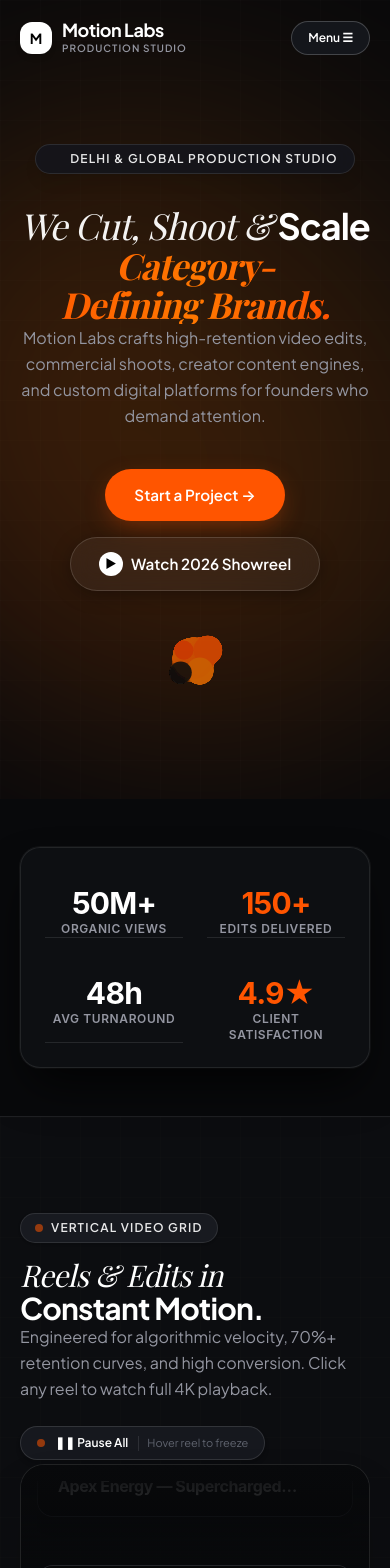
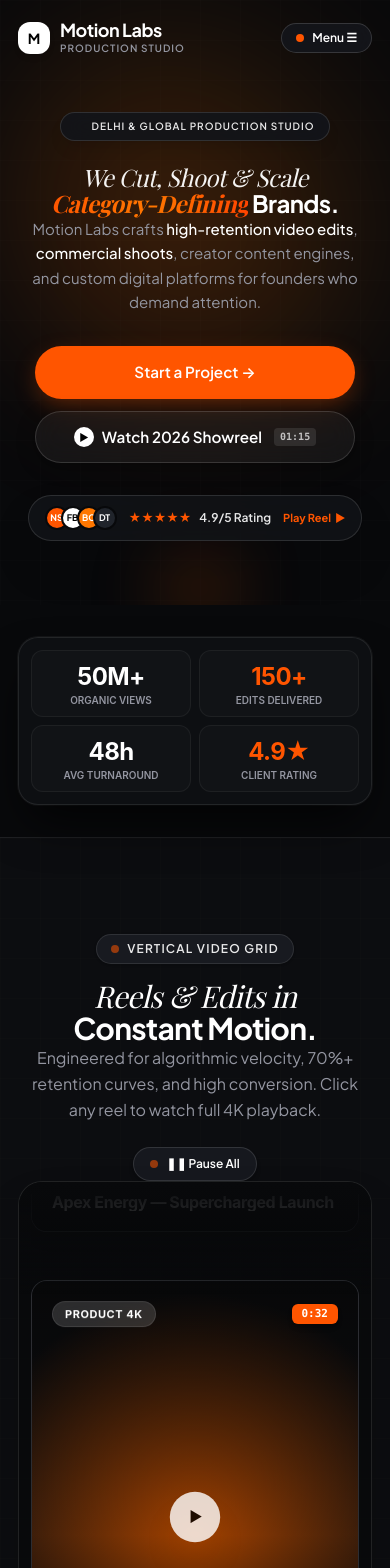
Before and after one commit to ranjeetmishra17/MotionLabsWork, a React (Vite) app in the folder frontend/: page / in a window 390 px wide. Shown: the top 1568 px of the page. Built offline with nearby package versions, Linux system fonts and the light colour scheme; a web font is replaced by a local one.

Commit message:
Update frontend UI components, styling, and sections

```diff
--- a/frontend/src/components/Navbar.jsx
+++ b/frontend/src/components/Navbar.jsx
@@ -74,40 +74,42 @@ export default function Navbar({ onOpenShowreel }) {
           </a>
         </div>
 
-        {/* Mobile Hamburger */}
+        {/* Mobile Hamburger / Toggle */}
         <button
-          className="md:hidden text-xs font-semibold border border-white/20 bg-[#14161b] rounded-full px-4 py-2 text-white focus-ring"
+          className="md:hidden flex items-center gap-2 text-xs font-semibold border border-white/15 bg-[#14161b]/90 backdrop-blur-md rounded-full px-3.5 py-1.5 text-white active:scale-95 transition-transform focus-ring"
           onClick={() => setOpen((o) => !o)}
           aria-expanded={open}
-          aria-label="Toggle menu"
+          aria-label="Toggle navigation menu"
         >
-          {open ? 'Close' : 'Menu ☰'}
+          <span className="w-2 h-2 rounded-full bg-[#ff5500]" />
+          <span>{open ? '✕ Close' : 'Menu ☰'}</span>
         </button>
       </nav>
 
       {/* Mobile Menu Drawer */}
       {open && (
-        <div className="md:hidden bg-[#0c0d10]/95 backdrop-blur-2xl border-b border-white/10 shadow-2xl">
-          <ul className="container py-6 flex flex-col gap-4 text-base font-medium text-white">
+        <div className="md:hidden bg-[#0a0b0e]/98 backdrop-blur-2xl border-b border-white/10 shadow-2xl animate-in fade-in slide-in-from-top-4 duration-200">
+          <ul className="container py-6 flex flex-col gap-3 text-base font-medium text-white">
             {LINKS.map((l) => (
               <li key={l.href}>
                 <a
                   href={l.href}
                   onClick={() => setOpen(false)}
-                  className="block py-1 hover:text-[#ff5500] focus-ring"
+                  className="flex items-center justify-between py-2.5 px-3 rounded-xl hover:bg-white/5 hover:text-[#ff5500] transition-colors focus-ring"
                 >
-                  {l.label}
+                  <span>{l.label}</span>
+                  <span className="text-xs text-[#5f636e]">→</span>
                 </a>
               </li>
             ))}
-            <li className="pt-2 flex flex-col gap-3">
+            <li className="pt-3 border-t border-white/10 flex flex-col gap-2.5">
               {onOpenShowreel && (
                 <button
                   onClick={() => {
                     setOpen(false)
                     onOpenShowreel()
                   }}
-                  className="w-full text-center py-3 text-sm font-semibold rounded-full border border-white/20 text-white bg-white/5"
+                  className="w-full text-center py-3 text-sm font-semibold rounded-full border border-white/20 text-white bg-white/5 hover:bg-white/10 transition-colors"
                 >
                   ▶ Watch 2026 Showreel
                 </button>
@@ -115,7 +117,7 @@ export default function Navbar({ onOpenShowreel }) {
               <a
                 href="#contact"
                 onClick={() => setOpen(false)}
-                className="liquid-btn-primary text-center text-sm py-3"
+                className="liquid-btn-primary text-center text-sm py-3.5"
               >
                 Start a Project →
               </a>
--- a/frontend/src/components/StatsCounter.jsx
+++ b/frontend/src/components/StatsCounter.jsx
@@ -51,42 +51,42 @@ function RunningCounter({ target, decimals = 0, prefix = '', suffix = '', durati
 
 export default function StatsCounter() {
   return (
-    <section className="py-12 md:py-16 bg-[#08090b] relative z-10">
+    <section className="py-8 sm:py-12 md:py-16 bg-[#08090b] relative z-10">
       <div className="container">
-        <div className="w-full max-w-4xl mx-auto liquid-card p-6 md:p-8 grid grid-cols-2 md:grid-cols-4 gap-6 md:gap-8 divide-y md:divide-y-0 md:divide-x divide-white/10 text-center bg-[#111317]/90 shadow-2xl border-white/10">
-          <div className="pt-3 md:pt-0">
-            <p className="text-3xl sm:text-4xl text-white tracking-tight">
+        <div className="w-full max-w-4xl mx-auto liquid-card p-3 sm:p-6 md:p-8 grid grid-cols-2 md:grid-cols-4 gap-2 sm:gap-4 md:gap-8 text-center bg-[#111317]/90 shadow-2xl border-white/10">
+          <div className="p-2 sm:p-4 rounded-xl bg-white/[0.02] md:bg-transparent border border-white/5 md:border-none flex flex-col justify-center">
+            <p className="text-2xl sm:text-3xl md:text-4xl text-white tracking-tight font-bold">
               <RunningCounter target={50} suffix="M+" />
             </p>
-            <p className="text-xs font-semibold text-[#9496a1] uppercase tracking-wider mt-2 font-sans">
+            <p className="text-[10px] sm:text-xs font-semibold text-[#9496a1] uppercase tracking-normal sm:tracking-wider mt-1 sm:mt-1.5 font-sans">
               Organic Views
             </p>
           </div>
 
-          <div className="pt-3 md:pt-0">
-            <p className="text-3xl sm:text-4xl text-[#ff5500] tracking-tight">
+          <div className="p-2 sm:p-4 rounded-xl bg-white/[0.02] md:bg-transparent border border-white/5 md:border-none flex flex-col justify-center">
+            <p className="text-2xl sm:text-3xl md:text-4xl text-[#ff5500] tracking-tight font-bold">
               <RunningCounter target={150} suffix="+" />
             </p>
-            <p className="text-xs font-semibold text-[#9496a1] uppercase tracking-wider mt-2 font-sans">
+            <p className="text-[10px] sm:text-xs font-semibold text-[#9496a1] uppercase tracking-normal sm:tracking-wider mt-1 sm:mt-1.5 font-sans">
               Edits Delivered
             </p>
           </div>
 
-          <div className="pt-3 md:pt-0">
-            <p className="text-3xl sm:text-4xl text-white tracking-tight">
+          <div className="p-2 sm:p-4 rounded-xl bg-white/[0.02] md:bg-transparent border border-white/5 md:border-none flex flex-col justify-center">
+            <p className="text-2xl sm:text-3xl md:text-4xl text-white tracking-tight font-bold">
               <RunningCounter target={48} suffix="h" />
             </p>
-            <p className="text-xs font-semibold text-[#9496a1] uppercase tracking-wider mt-2 font-sans">
+            <p className="text-[10px] sm:text-xs font-semibold text-[#9496a1] uppercase tracking-normal sm:tracking-wider mt-1 sm:mt-1.5 font-sans">
               Avg Turnaround
             </p>
           </div>
 
-          <div className="pt-3 md:pt-0">
-            <p className="text-3xl sm:text-4xl text-[#ff5500] tracking-tight">
+          <div className="p-2 sm:p-4 rounded-xl bg-white/[0.02] md:bg-transparent border border-white/5 md:border-none flex flex-col justify-center">
+            <p className="text-2xl sm:text-3xl md:text-4xl text-[#ff5500] tracking-tight font-bold">
               <RunningCounter target={4.9} decimals={1} suffix="★" />
             </p>
-            <p className="text-xs font-semibold text-[#9496a1] uppercase tracking-wider mt-2 font-sans">
-              Client Satisfaction
+            <p className="text-[10px] sm:text-xs font-semibold text-[#9496a1] uppercase tracking-normal sm:tracking-wider mt-1 sm:mt-1.5 font-sans">
+              Client Rating
             </p>
           </div>
         </div>
--- a/frontend/src/index.css
+++ b/frontend/src/index.css
@@ -276,6 +276,16 @@ a {
 
 @media (max-width: 640px) {
   .container {
-    padding: 0 20px;
+    padding: 0 18px;
+  }
+
+  .liquid-btn-primary:active,
+  .liquid-btn-secondary:active {
+    transform: scale(0.98);
   }
 }
+
+/* Touch action optimizations */
+button, a {
+  -webkit-tap-highlight-color: transparent;
+}
--- a/frontend/src/sections/Hero.jsx
+++ b/frontend/src/sections/Hero.jsx
@@ -3,81 +3,125 @@ import LiquidBlob from '../components/LiquidBlob'
 
 export default function Hero({ onOpenShowreel }) {
   return (
-    <section id="top" className="relative pt-36 pb-24 md:pt-48 md:pb-32 overflow-hidden bg-[#08090b]">
+    <section id="top" className="relative pt-28 pb-16 sm:pt-36 sm:pb-24 md:pt-44 md:pb-32 overflow-hidden bg-[#08090b]">
       {/* Background Dark Subtle Grid */}
-      <div className="absolute inset-0 bg-grid-dark pointer-events-none opacity-45" />
+      <div className="absolute inset-0 bg-grid-dark pointer-events-none opacity-40" />
 
       {/* Centered Ambient Liquid Glowing Aura */}
-      <div className="absolute top-1/2 left-1/2 -translate-x-1/2 -translate-y-1/2 w-[650px] h-[650px] md:w-[900px] md:h-[900px] pointer-events-none opacity-20 filter blur-[120px]">
-        <div className="w-full h-full rounded-full bg-gradient-to-tr from-[#ff5500] via-[#ff7700] to-transparent animate-pulse" style={{ animationDuration: '7s' }} />
+      <div className="absolute top-1/3 sm:top-1/2 left-1/2 -translate-x-1/2 -translate-y-1/2 w-[340px] h-[340px] sm:w-[650px] sm:h-[650px] md:w-[850px] md:h-[850px] pointer-events-none opacity-25 filter blur-[90px] sm:blur-[130px]">
+        <div className="w-full h-full rounded-full bg-gradient-to-tr from-[#ff5500] via-[#ff7700] to-transparent animate-pulse" style={{ animationDuration: '6s' }} />
       </div>
 
       <div className="container relative z-10 text-center max-w-5xl mx-auto flex flex-col items-center">
-        {/* Floating Top Liquid Pill Badge (Centered) */}
+        {/* Floating Top Liquid Pill Badge */}
         <motion.div
           initial={{ opacity: 0, y: -12 }}
           animate={{ opacity: 1, y: 0 }}
           transition={{ duration: 0.5 }}
-          className="inline-flex items-center gap-2.5 px-4 py-1.5 rounded-full bg-[#14161c]/90 border border-white/10 shadow-lg mb-8 backdrop-blur-md"
+          className="inline-flex items-center gap-2 px-3.5 py-1.5 rounded-full bg-[#12141a]/90 border border-white/12 shadow-lg mb-6 sm:mb-8 backdrop-blur-md"
         >
           <span className="w-2 h-2 rounded-full bg-[#ff5500] animate-ping" />
-          <span className="text-xs font-semibold uppercase tracking-widest text-white/90">
+          <span className="text-[10px] sm:text-xs font-semibold uppercase tracking-widest text-white/90">
             Delhi & Global Production Studio
+          </span>
+          <span className="hidden xs:inline-block text-[9px] font-bold px-1.5 py-0.5 rounded bg-[#ff5500]/20 text-[#ff5500] border border-[#ff5500]/30 ml-1">
+            2026
           </span>
         </motion.div>
 
-        {/* Monumental Centered Headline */}
+        {/* Monumental Responsive Headline */}
         <motion.h1
           initial={{ opacity: 0, y: 20 }}
           animate={{ opacity: 1, y: 0 }}
           transition={{ duration: 0.7, delay: 0.1 }}
-          className="display text-4xl sm:text-6xl md:text-7xl lg:text-[5.4rem] text-white tracking-tight leading-[1.04] max-w-4xl font-bold"
+          className="display text-2xl sm:text-4xl md:text-5xl lg:text-[4.5rem] text-white tracking-tight leading-[1.2] sm:leading-[1.12] max-w-4xl mx-auto font-bold px-1 sm:px-0"
         >
-          <span className="font-playfair italic font-normal text-white/95">We Cut, Shoot &</span>{' '}
-          <span className="font-bold tracking-tight">Scale</span>{' '}
-          <br className="hidden sm:inline" />
-          <span className="relative inline-block text-transparent bg-clip-text bg-gradient-to-r from-[#ff5500] via-[#ff7700] to-[#ff4400] font-playfair italic font-bold">
-            Category-Defining Brands.
-          </span>
+          <span className="font-playfair italic font-normal text-white/95">We Cut, Shoot & Scale</span>{' '}
+          <span className="text-transparent bg-clip-text bg-gradient-to-r from-[#ff5500] via-[#ff7700] to-[#ff4400] font-playfair italic font-bold">
+            Category-Defining
+          </span>{' '}
+          <span className="font-bold tracking-tight">Brands.</span>
         </motion.h1>
 
-        {/* Centered Descriptive Subtext */}
+        {/* Centered Descriptive Subtext with Key Highlights */}
         <motion.p
           initial={{ opacity: 0, y: 15 }}
           animate={{ opacity: 1, y: 0 }}
           transition={{ duration: 0.7, delay: 0.2 }}
-          className="mt-8 max-w-2xl text-base sm:text-lg md:text-xl text-[#9496a1] leading-relaxed font-normal"
+          className="mt-5 sm:mt-8 max-w-2xl text-[15px] sm:text-lg md:text-xl text-[#9496a1] leading-relaxed font-normal px-2 sm:px-0"
         >
-          Motion Labs crafts high-retention video edits, commercial shoots, creator content engines, and custom digital platforms for founders who demand attention.
+          Motion Labs crafts <span className="text-white font-medium">high-retention video edits</span>, <span className="text-white font-medium">commercial shoots</span>, creator content engines, and custom digital platforms for founders who demand attention.
         </motion.p>
 
-        {/* Centered High-Impact Dual CTAs */}
+        {/* Responsive High-Impact Dual CTAs */}
         <motion.div
-          initial={{ opacity: 0, y: 15 }}
+          initial={{ opacity: 0, y: 10 }}
           animate={{ opacity: 1, y: 0 }}
-          transition={{ duration: 0.7, delay: 0.3 }}
-          className="mt-10 flex flex-wrap items-center justify-center gap-4"
+          transition={{ duration: 0.45, delay: 0.15 }}
+          className="mt-8 sm:mt-10 w-full max-w-xs sm:max-w-none flex flex-col sm:flex-row items-stretch sm:items-center justify-center gap-3 sm:gap-4 relative z-10"
         >
           <a
             href="#contact"
-            className="liquid-btn-primary px-8 py-4 text-base font-semibold shadow-2xl focus-ring"
+            className="liquid-btn-primary py-4 px-8 text-base font-bold shadow-2xl focus-ring text-center"
           >
             Start a Project →
           </a>
           <button
             onClick={onOpenShowreel}
-            className="liquid-btn-secondary px-7 py-4 text-base font-semibold focus-ring group"
+            className="liquid-btn-secondary py-3.5 px-6 sm:py-4 sm:px-7 text-sm sm:text-base font-semibold focus-ring group flex items-center justify-center gap-2.5"
           >
-            <span className="w-6 h-6 rounded-full bg-white text-black text-xs flex items-center justify-center group-hover:bg-[#ff5500] group-hover:text-white transition-colors">
+            <span className="w-5 h-5 sm:w-6 sm:h-6 rounded-full bg-white text-black text-[10px] sm:text-xs flex items-center justify-center group-hover:bg-[#ff5500] group-hover:text-white transition-colors">
               ▶
             </span>
-            Watch 2026 Showreel
+            <span>Watch 2026 Showreel</span>
+            <span className="text-[10px] font-mono font-bold px-1.5 py-0.5 rounded bg-white/10 text-white/70 ml-1">
+              01:15
+            </span>
+          </button>
+        </motion.div>
+
+        {/* Mobile-First Social Proof & Studio Teaser Bar */}
+        <motion.div
+          initial={{ opacity: 0, y: 10 }}
+          animate={{ opacity: 1, y: 0 }}
+          transition={{ duration: 0.45, delay: 0.2 }}
+          className="mt-8 sm:mt-12 flex flex-wrap items-center justify-center gap-3 sm:gap-6 py-2.5 px-4 sm:px-6 rounded-full bg-[#111317]/90 border border-white/12 backdrop-blur-xl shadow-2xl max-w-md mx-auto relative z-10"
+        >
+          {/* Overlapping client badge avatars */}
+          <div className="flex items-center -space-x-2">
+            <span className="w-6 h-6 rounded-full bg-[#ff5500] text-white text-[9px] font-bold flex items-center justify-center border-2 border-[#08090b]">
+              NS
+            </span>
+            <span className="w-6 h-6 rounded-full bg-white text-black text-[9px] font-bold flex items-center justify-center border-2 border-[#08090b]">
+              FB
+            </span>
+            <span className="w-6 h-6 rounded-full bg-[#ff7700] text-white text-[9px] font-bold flex items-center justify-center border-2 border-[#08090b]">
+              BC
+            </span>
+            <span className="w-6 h-6 rounded-full bg-[#20242b] text-white text-[9px] font-bold flex items-center justify-center border-2 border-[#08090b]">
+              DT
+            </span>
+          </div>
+
+          <div className="flex items-center gap-2 text-xs font-semibold text-white/90">
+            <span className="text-[#ff5500]">★★★★★</span>
+            <span>4.9/5 Rating</span>
+            <span className="text-white/30 hidden xs:inline">•</span>
+            <span className="text-[#9496a1] font-normal hidden xs:inline">50M+ Views</span>
+          </div>
+
+          <button
+            onClick={onOpenShowreel}
+            className="text-[11px] font-bold text-[#ff5500] hover:text-white transition-colors cursor-pointer flex items-center gap-1"
+          >
+            <span>Play Reel</span>
+            <span>▶</span>
           </button>
         </motion.div>
       </div>
 
-      {/* Floating Centered Liquid Blob Element for Organic Polish */}
-      <div className="max-w-md mx-auto h-20 md:h-28 mt-8 opacity-75">
+      {/* Atmospheric Ambient Liquid Blob Lighting */}
+      <div className="absolute -bottom-10 left-1/2 -translate-x-1/2 w-[340px] sm:w-[500px] h-[100px] sm:h-[140px] opacity-40 filter blur-[40px] pointer-events-none">
         <LiquidBlob className="w-full h-full" />
       </div>
     </section>
--- a/frontend/src/sections/MovingVideos.jsx
+++ b/frontend/src/sections/MovingVideos.jsx
@@ -137,11 +137,10 @@ export default function MovingVideos({ onSelectVideo }) {
       {/* Background Grid Pattern */}
       <div className="absolute inset-0 bg-grid-dark opacity-35 pointer-events-none" />
 
-      {/* Header Container (Left-Aligned with Playfair Display) */}
+      {/* Header Container (Centered for Mobile and Desktop) */}
       <div className="container relative z-10 mb-12 md:mb-16">
-        <div className="flex flex-col md:flex-row md:items-end justify-between gap-6">
-          {/* Left-Aligned Headline & Subtext */}
-          <div className="max-w-2xl text-left">
+        <div className="text-center max-w-3xl mx-auto flex flex-col items-center">
+          {/* Centered Badge */}
           <div className="inline-flex items-center gap-2 px-3.5 py-1.5 rounded-full bg-[#181a20] border border-white/10 shadow-sm mb-4">
             <span className="w-2 h-2 rounded-full bg-[#ff5500] animate-pulse" />
             <span className="text-xs font-semibold uppercase tracking-widest text-white/90">
@@ -149,26 +148,25 @@ export default function MovingVideos({ onSelectVideo }) {
             </span>
           </div>
 
-            <h2 className="text-3xl sm:text-4xl md:text-5xl lg:text-6xl text-white tracking-tight leading-[1.08]">
+          <h2 className="text-center text-3xl sm:text-4xl md:text-5xl lg:text-6xl text-white font-bold tracking-tight leading-[1.15] mx-auto max-w-3xl">
             <span className="font-playfair italic font-normal">Reels & Edits in</span>{' '}
             <span className="font-bold">Constant Motion.</span>
           </h2>
 
-            <p className="mt-4 text-base sm:text-lg text-[#9496a1] leading-relaxed">
+          <p className="mt-4 text-base sm:text-lg text-[#9496a1] leading-relaxed max-w-xl mx-auto text-center">
             Engineered for algorithmic velocity, 70%+ retention curves, and high conversion. Click any reel to watch full 4K playback.
           </p>
-          </div>
 
-          {/* Minimal Pause / Motion Control with Generous Gap */}
-          <div className="shrink-0 text-left md:text-right pb-1">
+          {/* Centered Pause / Motion Control */}
+          <div className="mt-6">
             <button
               onClick={() => setIsPaused(!isPaused)}
-              className="inline-flex items-center gap-2.5 px-4 py-2 rounded-full bg-[#16181e] hover:bg-[#1f222a] border border-white/12 text-xs font-medium text-white transition-all shadow-md focus-ring cursor-pointer group"
+              className="inline-flex items-center gap-2 px-4 py-2 rounded-full bg-[#16181e] hover:bg-[#1f222a] border border-white/12 text-xs font-medium text-white transition-all shadow-md focus-ring cursor-pointer group"
             >
               <span className={`w-2 h-2 rounded-full ${isPaused ? 'bg-amber-400' : 'bg-[#ff5500] animate-pulse'}`} />
               <span className="font-semibold">{isPaused ? '▶ Resume Motion' : '❚❚ Pause All'}</span>
-              <span className="text-[#5f636e] text-[11px] font-normal border-l border-white/10 pl-2 group-hover:text-[#9496a1] transition-colors">
-                Hover reel to freeze
+              <span className="text-[#5f636e] text-[10px] sm:text-[11px] font-normal border-l border-white/10 pl-2 group-hover:text-[#9496a1] transition-colors hidden xs:inline">
+                Tap reel to play 4K
               </span>
             </button>
           </div>
@@ -178,7 +176,7 @@ export default function MovingVideos({ onSelectVideo }) {
       {/* Vertical Moving Grid Showcase */}
       <div className="container relative z-10">
         <div
-          className={`relative h-[620px] md:h-[700px] overflow-hidden rounded-3xl border border-white/10 bg-[#08090b]/80 p-4 md:p-6 grid grid-cols-1 sm:grid-cols-2 lg:grid-cols-3 gap-6 shadow-2xl ${
+          className={`relative h-[520px] sm:h-[620px] md:h-[700px] overflow-hidden rounded-3xl border border-white/10 bg-[#08090b]/80 p-3 sm:p-4 md:p-6 grid grid-cols-1 sm:grid-cols-2 lg:grid-cols-3 gap-4 sm:gap-6 shadow-2xl ${
             isPaused ? 'orbit-paused' : ''
           }`}
         >
--- a/frontend/src/sections/Testimonials.jsx
+++ b/frontend/src/sections/Testimonials.jsx
@@ -66,12 +66,12 @@ export default function Testimonials() {
             </span>
           </div>
 
-          <h2 className="text-3xl sm:text-4xl md:text-5xl text-white">
+          <h2 className="text-center text-3xl sm:text-4xl md:text-5xl lg:text-6xl text-white font-bold tracking-tight leading-[1.15] mx-auto max-w-3xl">
             <span className="font-playfair italic font-normal">What Founders &</span>{' '}
             <span className="font-bold">Leaders Say.</span>
           </h2>
 
-          <p className="mt-4 text-base text-[#9ca3af]">
+          <p className="mt-4 text-base md:text-lg text-[#9ca3af] max-w-xl mx-auto leading-relaxed text-center">
             Real feedback and verified business outcomes from the founders and creators we partner with.
           </p>
         </div>
```
Also changed, not shown: frontend/src/sections/BrandsOrbit.jsx (+12 -12 lines), frontend/src/sections/Contact.jsx (+31 -12 lines), frontend/src/sections/CreatorsOrbit.jsx (+12 -12 lines), frontend/src/sections/Services.jsx (+4 -4 lines). Lines whose indentation alone changed are shown as unchanged.
